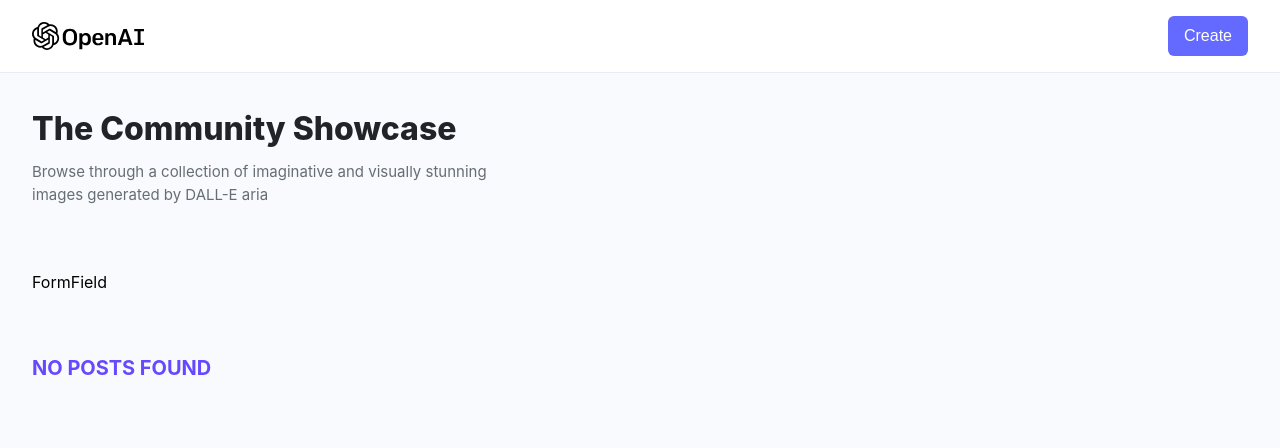
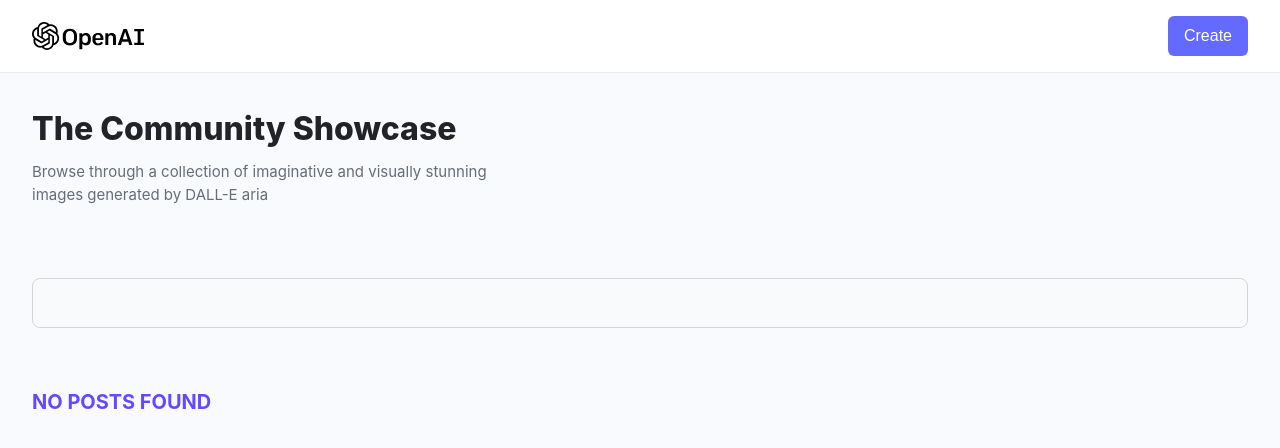
Before and after one commit to KeyurGK/LiPicsy, a React (Vite) app in the folder client/: page / in a window 1280 px wide. Shown: the top 448 px of the page. Built offline with nearby package versions, Linux system fonts and the light colour scheme; a web font is replaced by a local one.

Commit message:
structured formField

```diff
--- a/client/src/components/FormField.jsx
+++ b/client/src/components/FormField.jsx
@@ -1,7 +1,39 @@
 import React from "react";
 
-const FormField = () => {
-  return <div>FormField</div>;
+const FormField = (props) => {
+  const { form, preview } = props;
+  return (
+    <div>
+      <div className="flex items-center gap-2 mb-2">
+        <label
+          htmlFor={props.name}
+          className="block text-sm font-medium text-gray-900"
+        >
+          {props.labelName}
+        </label>
+        {props.isSurpriseMe && (
+          <button
+            type="button"
+            onClick={props.handleSurpriseMe}
+            className="font semibold text-xs bg-[#ECEF1] py-1 px-2 rounded-[5px] text-black"
+          >
+            Surprise Me
+          </button>
+        )}
+      </div>
+      <input
+        type={props.type}
+        id={props.name}
+        name={props.name}
+        placeholder={props.placeholder}
+        value={props.value}
+        onChange={props.handleChange}
+        required
+        className="bg-gray-50 border border-gray-300 text-gray-900 rounded-lg focus:ring-[#4649ff] focus:border-[#4649ff]
+        outline-none block w-full p-3"
+      />
+    </div>
+  );
 };
 
 export default FormField;
```
